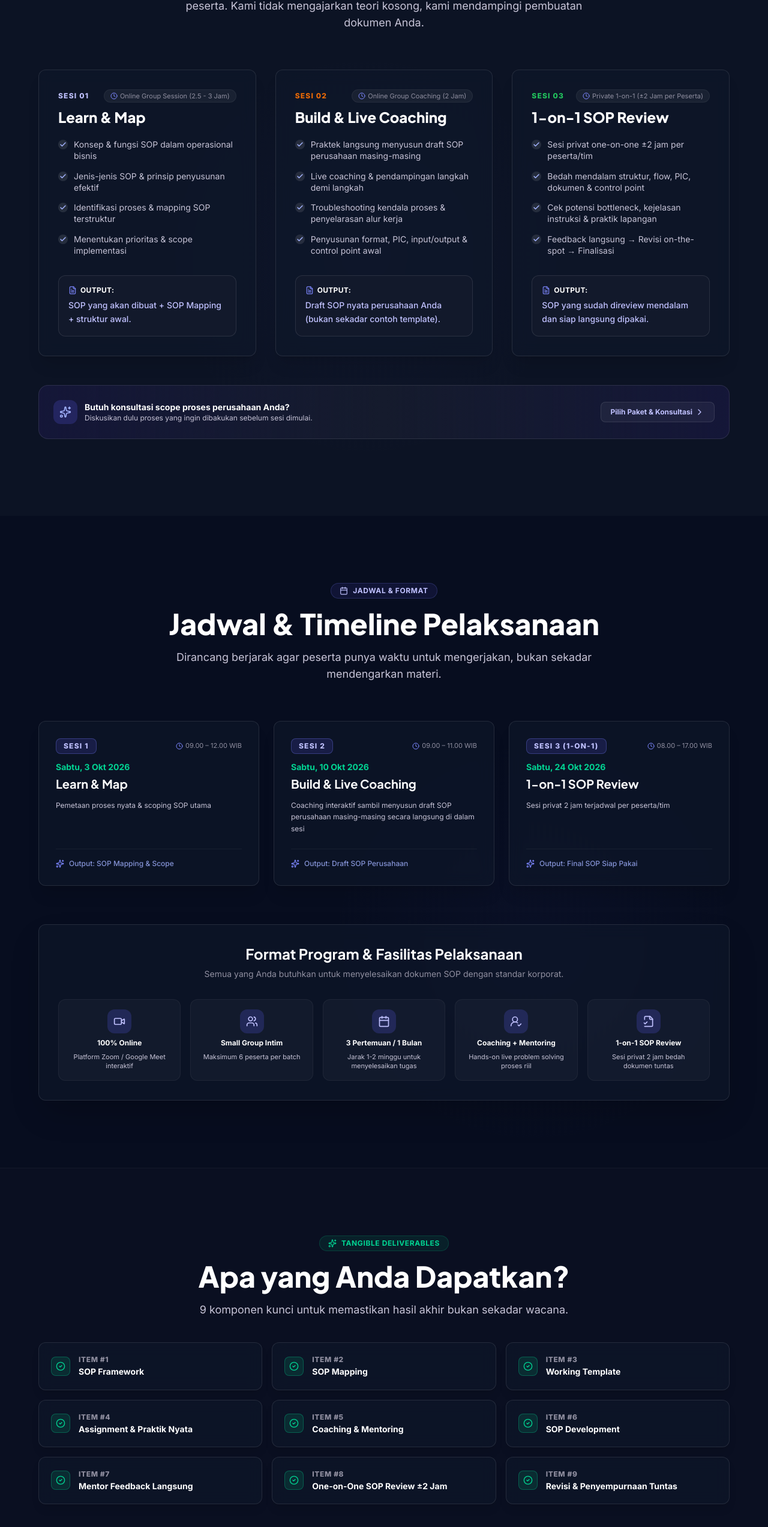
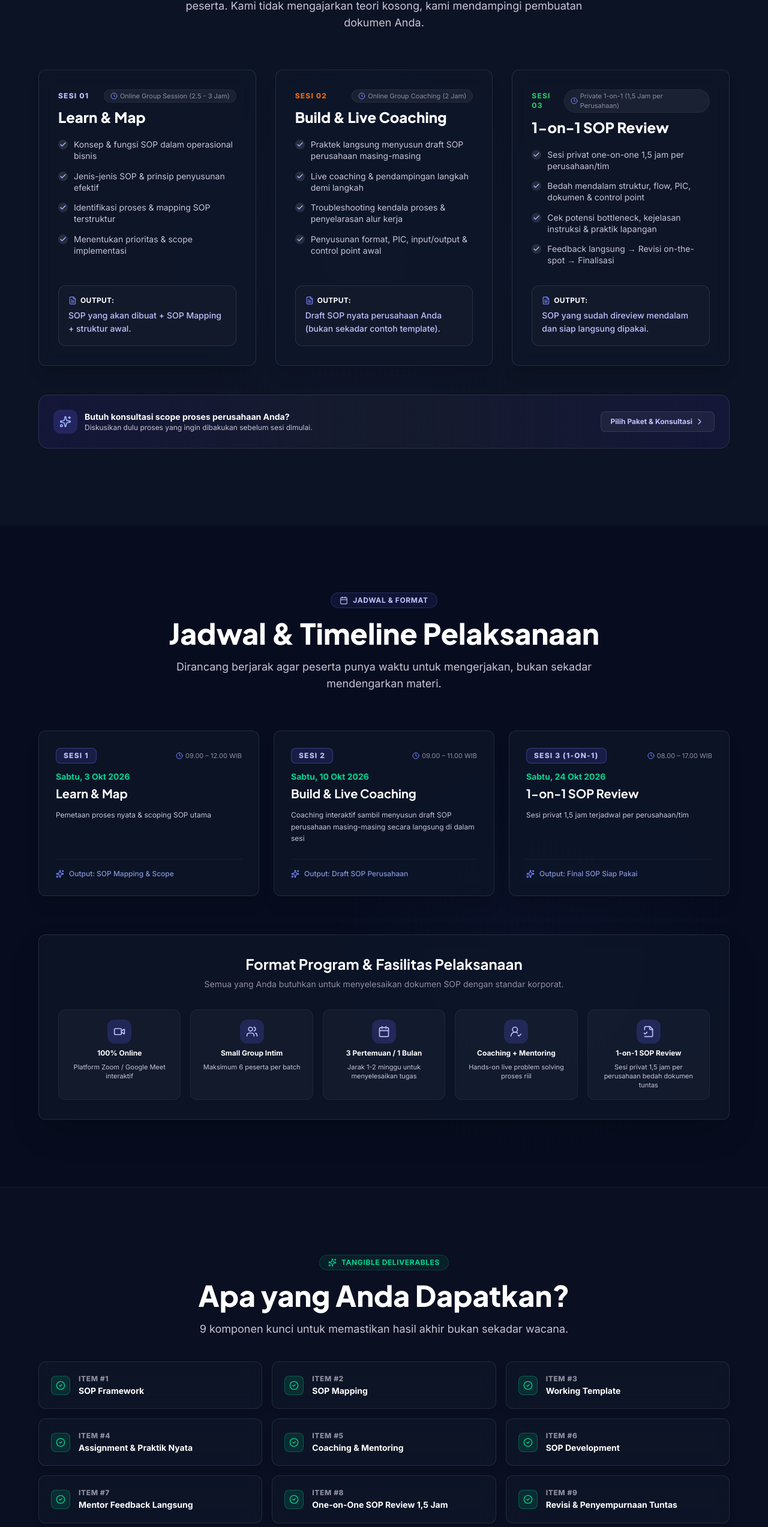
Before and after one commit to mochamadhennysoeyono-pixel/LP-COMENTO-SOP, a React (Vite) app: page / in a window 1280 px wide. Shown: the part 3489-6035 px from the top of the page at 60% size. Built offline with nearby package versions, Linux system fonts and the light colour scheme.

Commit message:
refactor: update 1-on-1 SOP review duration to 1.5 hours
Adjusted the session duration from 2 hours to 1.5 hours per company across all UI components and data configuration to reflect the updated program structure.

```diff
--- a/src/components/ScheduleAndFormatSection.tsx
+++ b/src/components/ScheduleAndFormatSection.tsx
@@ -35,7 +35,7 @@ export const ScheduleAndFormatSection: React.FC = () => {
     },
     {
       title: '1-on-1 SOP Review',
-      desc: 'Sesi privat 2 jam bedah dokumen tuntas',
+      desc: 'Sesi privat 1,5 jam per perusahaan bedah dokumen tuntas',
       icon: FileCheck2
     }
   ];
--- a/src/components/TermsModal.tsx
+++ b/src/components/TermsModal.tsx
@@ -91,7 +91,7 @@ export const TermsModal: React.FC<TermsModalProps> = ({ type, onClose }) => {
                 </div>
 
                 <div className="p-4 rounded-xl bg-[#0c1324] border border-white/10">
-                  <h4 className="font-bold text-white mb-2 text-emerald-400">Sesi 3: 1-on-1 SOP Review (~2 Jam Privat)</h4>
+                  <h4 className="font-bold text-white mb-2 text-emerald-400">Sesi 3: 1-on-1 SOP Review (1,5 Jam Privat per Perusahaan)</h4>
                   <ul className="list-disc list-inside space-y-1 text-xs">
                     <li>Pembedahan klausul demi klausul secara privat</li>
                     <li>Simulasi alur operasional &amp; pengujian potensi bottleneck</li>
--- a/src/components/ValueAndDifferentiationSection.tsx
+++ b/src/components/ValueAndDifferentiationSection.tsx
@@ -164,7 +164,7 @@ export const ValueAndDifferentiationSection: React.FC = () => {
                     ✓
                   </div>
                   <div>
-                    <strong className="text-white">Reviewed Until Ready:</strong> 1-on-1 privat review ±2 jam memastikan dokumen lolos uji operasional.
+                    <strong className="text-white">Reviewed Until Ready:</strong> 1-on-1 privat review 1,5 jam per perusahaan memastikan dokumen lolos uji operasional.
                   </div>
                 </li>
               </ul>
--- a/src/data/content.ts
+++ b/src/data/content.ts
@@ -49,14 +49,14 @@ export const SESSIONS_DATA: SessionInfo[] = [
     colorBorder: 'border-t-[#22c55e]',
     colorBadge: 'text-[#22c55e]',
     items: [
-      'Sesi privat one-on-one ±2 jam per peserta/tim',
+      'Sesi privat one-on-one 1,5 jam per perusahaan/tim',
       'Bedah mendalam struktur, flow, PIC, dokumen & control point',
       'Cek potensi bottleneck, kejelasan instruksi & praktik lapangan',
       'Feedback langsung → Revisi on-the-spot → Finalisasi'
     ],
     outputTitle: 'Output:',
     outputDescription: 'SOP yang sudah direview mendalam dan siap langsung dipakai.',
-    duration: 'Private 1-on-1 (±2 Jam per Peserta)'
+    duration: 'Private 1-on-1 (1,5 Jam per Perusahaan)'
   }
 ];
 
@@ -80,7 +80,7 @@ export const SCHEDULE_DATA = [
     tanggal: 'Sabtu, 24 Okt 2026',
     waktu: '08.00 – 17.00 WIB',
     fokus: '1-on-1 SOP Review',
-    keterangan: 'Sesi privat 2 jam terjadwal per peserta/tim'
+    keterangan: 'Sesi privat 1,5 jam terjadwal per perusahaan/tim'
   }
 ];
 
@@ -102,7 +102,7 @@ export const VALUE_DELIVERABLES = [
   'Coaching & Mentoring',
   'SOP Development',
   'Mentor Feedback Langsung',
-  'One-on-One SOP Review ±2 Jam',
+  'One-on-One SOP Review 1,5 Jam',
   'Revisi & Penyempurnaan Tuntas'
 ];
 
```
